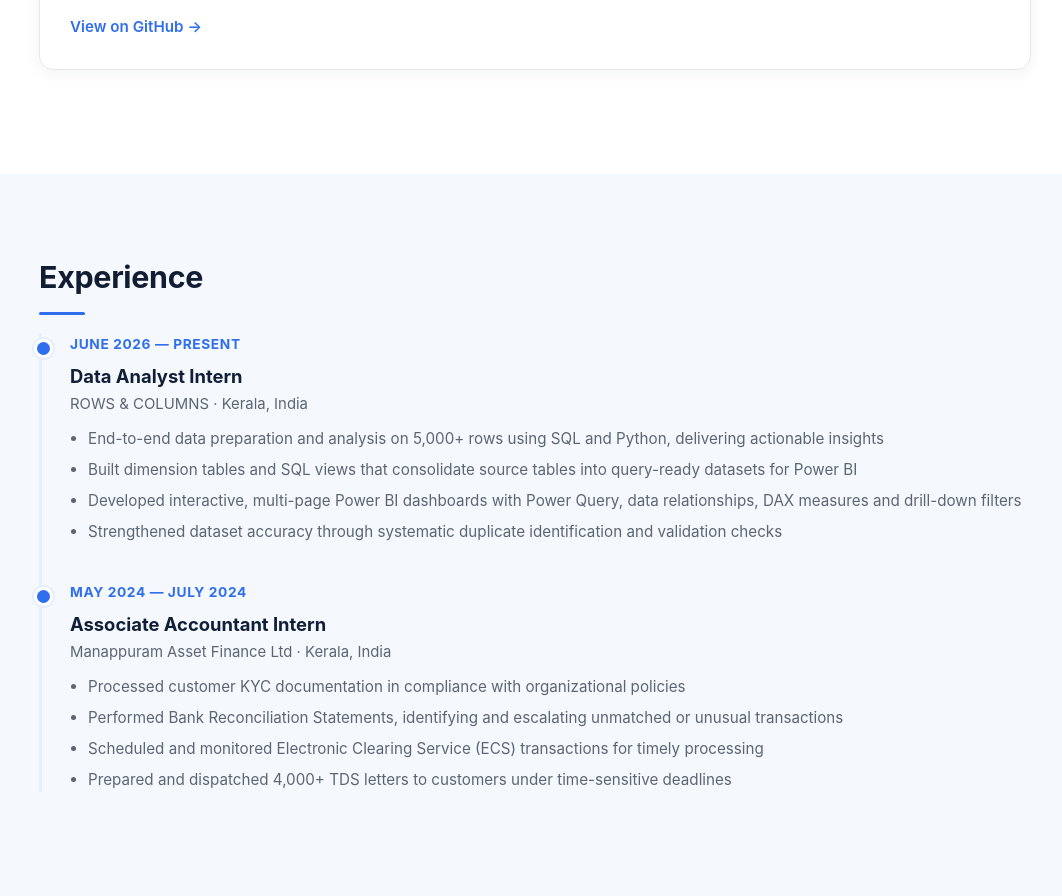
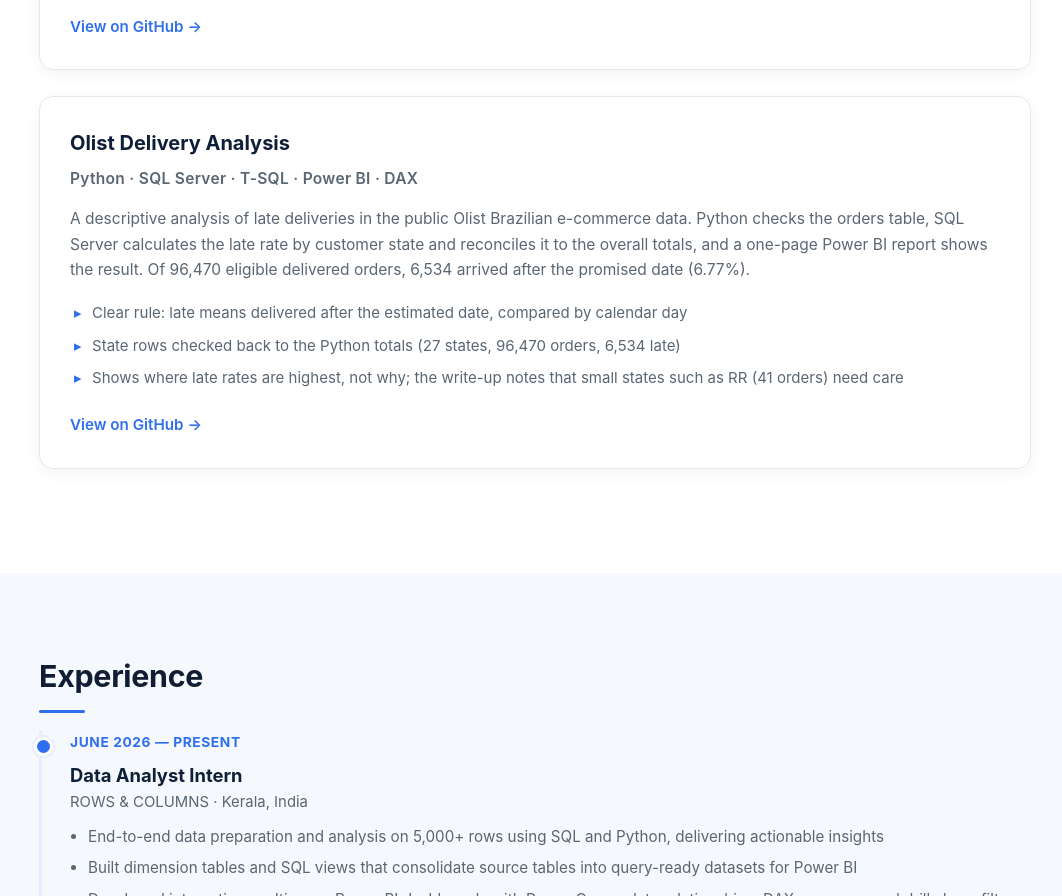
Before and after one commit to venkidesh-K/venkidesh-k.github.io, a plain HTML site: page index.html in a window 1280 px wide. Shown: the part 3179-4075 px from the top of the page, without its empty margins (105-1167 px from the left). Drawn offline with Linux system fonts and the light colour scheme.

Commit message:
Add Olist Delivery Analysis project card

```diff
--- a/index.html
+++ b/index.html
@@ -148,6 +148,20 @@
         <a class="project-link" href="https://github.com/venkidesh-K/powerbi-project-management-dashboard" target="_blank" rel="noopener">View on GitHub →</a>
       </div>
     </div>
+
+    <div class="project">
+      <div class="project-body">
+        <h3>Olist Delivery Analysis</h3>
+        <p class="project-tags">Python · SQL Server · T-SQL · Power BI · DAX</p>
+        <p>A descriptive analysis of late deliveries in the public Olist Brazilian e-commerce data. Python checks the orders table, SQL Server calculates the late rate by customer state and reconciles it to the overall totals, and a one-page Power BI report shows the result. Of 96,470 eligible delivered orders, 6,534 arrived after the promised date (6.77%).</p>
+        <ul class="project-points">
+          <li>Clear rule: late means delivered after the estimated date, compared by calendar day</li>
+          <li>State rows checked back to the Python totals (27 states, 96,470 orders, 6,534 late)</li>
+          <li>Shows where late rates are highest, not why; the write-up notes that small states such as RR (41 orders) need care</li>
+        </ul>
+        <a class="project-link" href="https://github.com/venkidesh-K/olist-delivery-analysis" target="_blank" rel="noopener">View on GitHub →</a>
+      </div>
+    </div>
   </div>
 </section>
 
```
